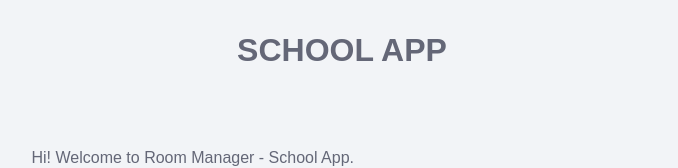
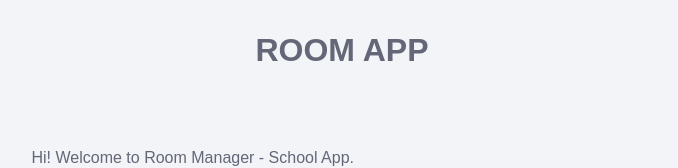
Before and after one commit to pablojacosta/school-app, a React (Vite) app: page / in a window 1280 px wide. Shown: the top 168 px of the page, without its empty margins (298-976 px from the left). Built offline with nearby package versions, Linux system fonts and the light colour scheme; no server answers; a web font is replaced by a local one.

Commit message:
feat: :speech_balloon: Modified text.

```diff
--- a/src/components/pages/Home/components/Intro/Intro.tsx
+++ b/src/components/pages/Home/components/Intro/Intro.tsx
@@ -3,7 +3,7 @@ import styles from "./Intro.module.scss";
 const Intro = () => {
   return (
     <div className={styles.intro}>
-      <h1>SCHOOL APP</h1>
+      <h1>ROOM APP</h1>
       <div className={styles.intro__text}>
         <p>Hi! Welcome to Room Manager - School App.</p>
         <p>
```
